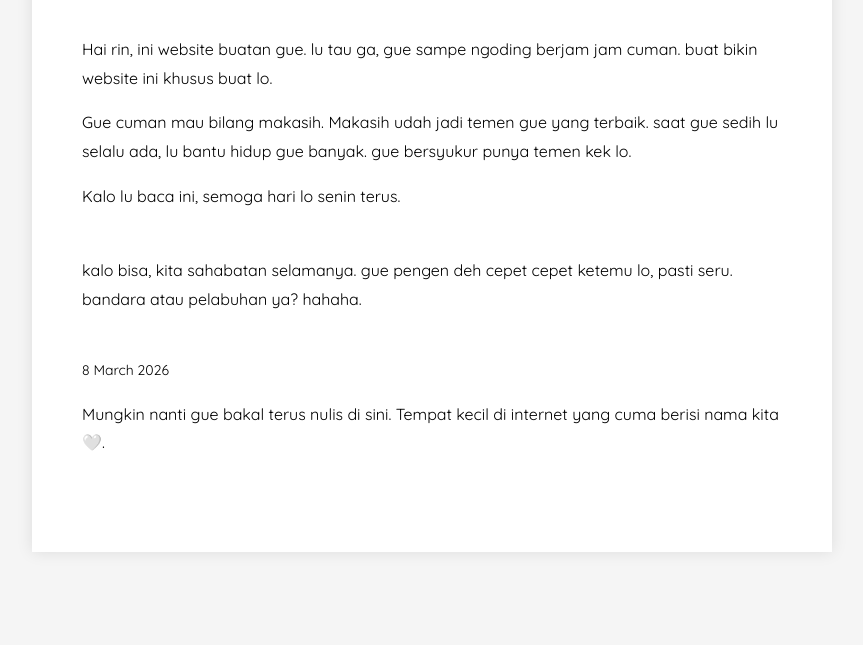
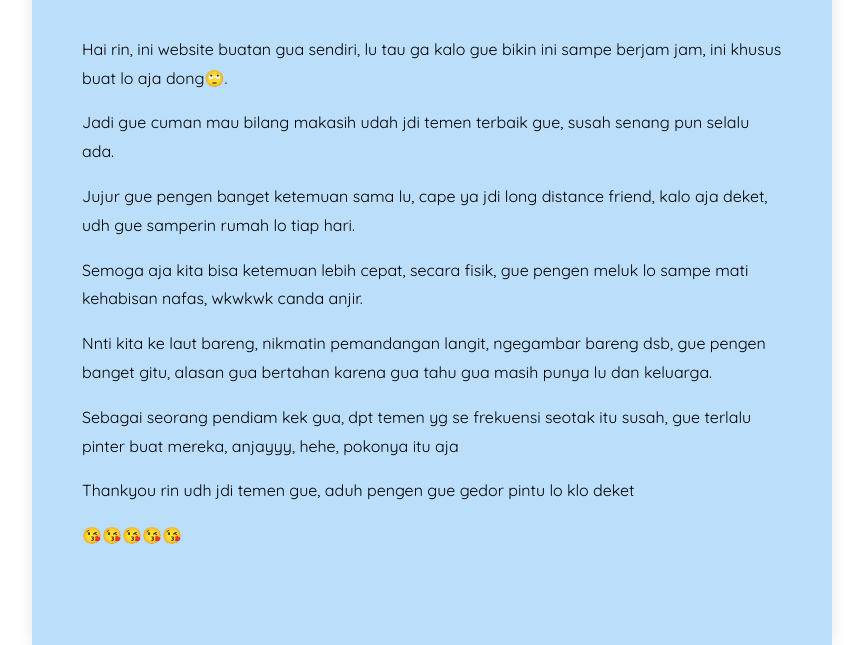
Before and after one commit to origamibltish-eng/kitsus-daily, a plain HTML site: page index.html in a window 1280 px wide. Shown: the part 214-859 px from the top of the page, without its empty margins (208-1071 px from the left). Before the commit the page ends 800 px from the top, so only its background shows below. Drawn offline with Linux system fonts and the light colour scheme.

Commit message:
Create website

```diff
--- a/index.html
+++ b/index.html
@@ -3,23 +3,23 @@
 <head>
 <meta charset="UTF-8">
 <meta name="viewport" content="width=device-width, initial-scale=1.0">
-<title>kitsu's daily</title>
+<title>Untuk Rin</title>
 
 <link href="https://fonts.googleapis.com/css2?family=Quicksand&display=swap" rel="stylesheet">
 
 <style>
 
 body{
-background:#f5f5f5;
   font-family:'Quicksand', sans-serif;
   display:flex;
   justify-content:center;
   margin:0;
+  color:black; /* teks hitam */
 }
 
 #paper{
   width:700px;
-background:white;
+  background:#BBDEFB; /* kertas/kanvas tempat teks */
   margin-top:60px;
   padding:50px;
   box-shadow:0 0 15px rgba(0,0,0,0.1);
@@ -30,12 +30,6 @@ h1{
   text-align:center;
   font-size:40px;
   margin-bottom:40px;
-}
-
-.date{
-color:black;
-font-size:14px;
-margin-top:10px;
 }
 
 .entry{
@@ -49,44 +43,26 @@ margin-bottom:45px;
 
 <div id="paper">
 
-<h1>kitsu's daily</h1>
+<h1>Untuk Rin</h1>
 
 <div class="entry">
 
-<p>
-Hai rin, ini website buatan gue.
-lu tau ga, gue sampe ngoding berjam jam cuman.
-buat bikin website ini khusus buat lo.
-</p>
+<p>Hai rin, ini website buatan gua sendiri, lu tau ga kalo gue bikin ini sampe berjam jam, ini khusus buat lo aja dong🙄.</p>
 
-<p>
-Gue cuman mau bilang makasih.
-Makasih udah jadi temen gue yang terbaik.
-saat gue sedih lu selalu ada, lu bantu hidup gue banyak.
-gue bersyukur punya temen kek lo.
-</p>
+<p>Jadi gue cuman mau bilang makasih udah jdi temen terbaik gue, susah senang pun selalu ada.</p>
 
-<p>
-Kalo lu baca ini, semoga hari lo senin terus.
-</p>
-</div>
+<p>Jujur gue pengen banget ketemuan sama lu, cape ya jdi long distance friend, kalo aja deket, udh gue samperin rumah lo tiap hari.</p>
 
-<div class="entry">
+<p>Semoga aja kita bisa ketemuan lebih cepat, secara fisik, gue pengen meluk lo sampe mati kehabisan nafas, wkwkwk canda anjir.</p>
 
-<p>
-kalo bisa, kita sahabatan selamanya.
-gue pengen deh cepet cepet ketemu lo, pasti seru.
-bandara atau pelabuhan ya? hahaha.
-</p>
-</div>
+<p>Nnti kita ke laut bareng, nikmatin pemandangan langit, ngegambar bareng dsb, gue pengen banget gitu, alasan gua bertahan karena gua tahu gua masih punya lu dan keluarga.</p>
 
-<div class="entry">
-<p class="date">8 March 2026</p>
+<p>Sebagai seorang pendiam kek gua, dpt temen yg se frekuensi seotak itu susah, gue terlalu pinter buat mereka, anjayyy, hehe, pokonya itu aja</p>
 
-<p>
-Mungkin nanti gue bakal terus nulis di sini.
-Tempat kecil di internet yang cuma berisi nama kita🤍.
-</p>
+<p>Thankyou rin udh jdi temen gue, aduh pengen gue gedor pintu lo klo deket</p>
+
+<p>😘😘😘😘😘</p>
+
 </div>
 
 </div>
```
Lines whose indentation alone changed are shown as unchanged.
